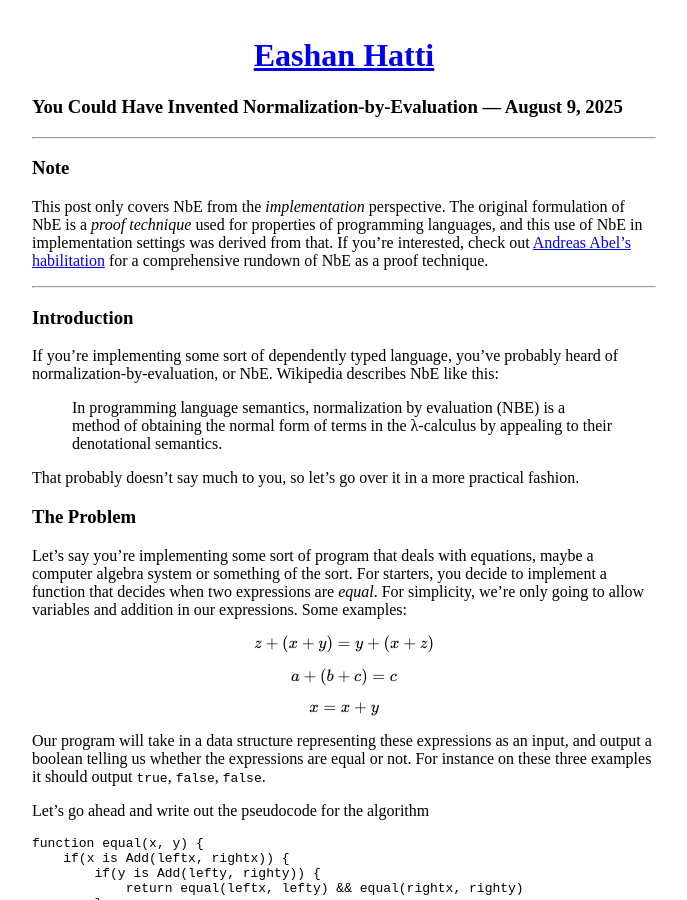
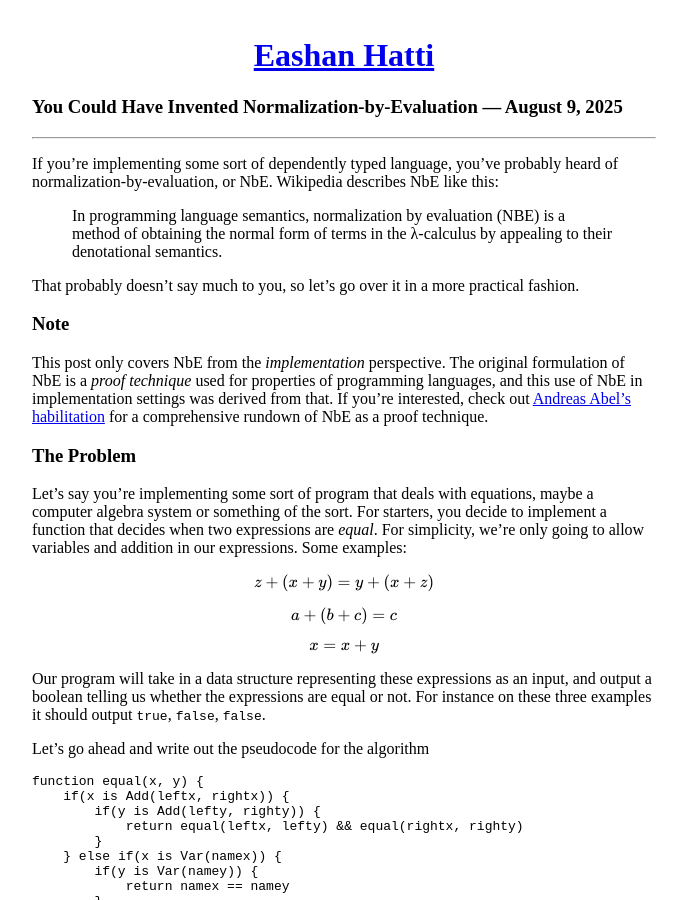
Before and after one commit to ehatti0/ehatti0.github.io, a Jekyll site: the page built from _posts/2025-08-09-nbe-intro.md, in a window 1280 px wide and 900 px high. Shown: the whole window, without its empty margins (296-983 px from the left). Built offline with Jekyll 4.4.1, drawn with Linux system fonts in a browser that asks for light colours; our own code applies the rules of GitHub Pages for plain Markdown files.

Commit message:
Update 2025-08-09-nbe-intro.md

```diff
--- a/_posts/2025-08-09-nbe-intro.md
+++ b/_posts/2025-08-09-nbe-intro.md
@@ -1,20 +1,16 @@
 ---
 title: You Could Have Invented Normalization-by-Evaluation
 ---
-
-### Note
-
-This post only covers NbE from the _implementation_ perspective. The original formulation of NbE is a _proof technique_ used for properties of programming languages, and this use of NbE in implementation settings was derived from that. If you're interested, check out [Andreas Abel's habilitation](https://www.cse.chalmers.se/~abela/habil.pdf) for a comprehensive rundown of NbE as a proof technique.
-
----
-
-### Introduction
 
 If you're implementing some sort of dependently typed language, you've probably heard of normalization-by-evaluation, or NbE. Wikipedia describes NbE like this:
 
 > In programming language semantics, normalization by evaluation (NBE) is a method of obtaining the normal form of terms in the λ-calculus by appealing to their denotational semantics.
 
 That probably doesn't say much to you, so let's go over it in a more practical fashion.
+
+### Note
+
+This post only covers NbE from the _implementation_ perspective. The original formulation of NbE is a _proof technique_ used for properties of programming languages, and this use of NbE in implementation settings was derived from that. If you're interested, check out [Andreas Abel's habilitation](https://www.cse.chalmers.se/~abela/habil.pdf) for a comprehensive rundown of NbE as a proof technique.
 
 ### The Problem
 
```
